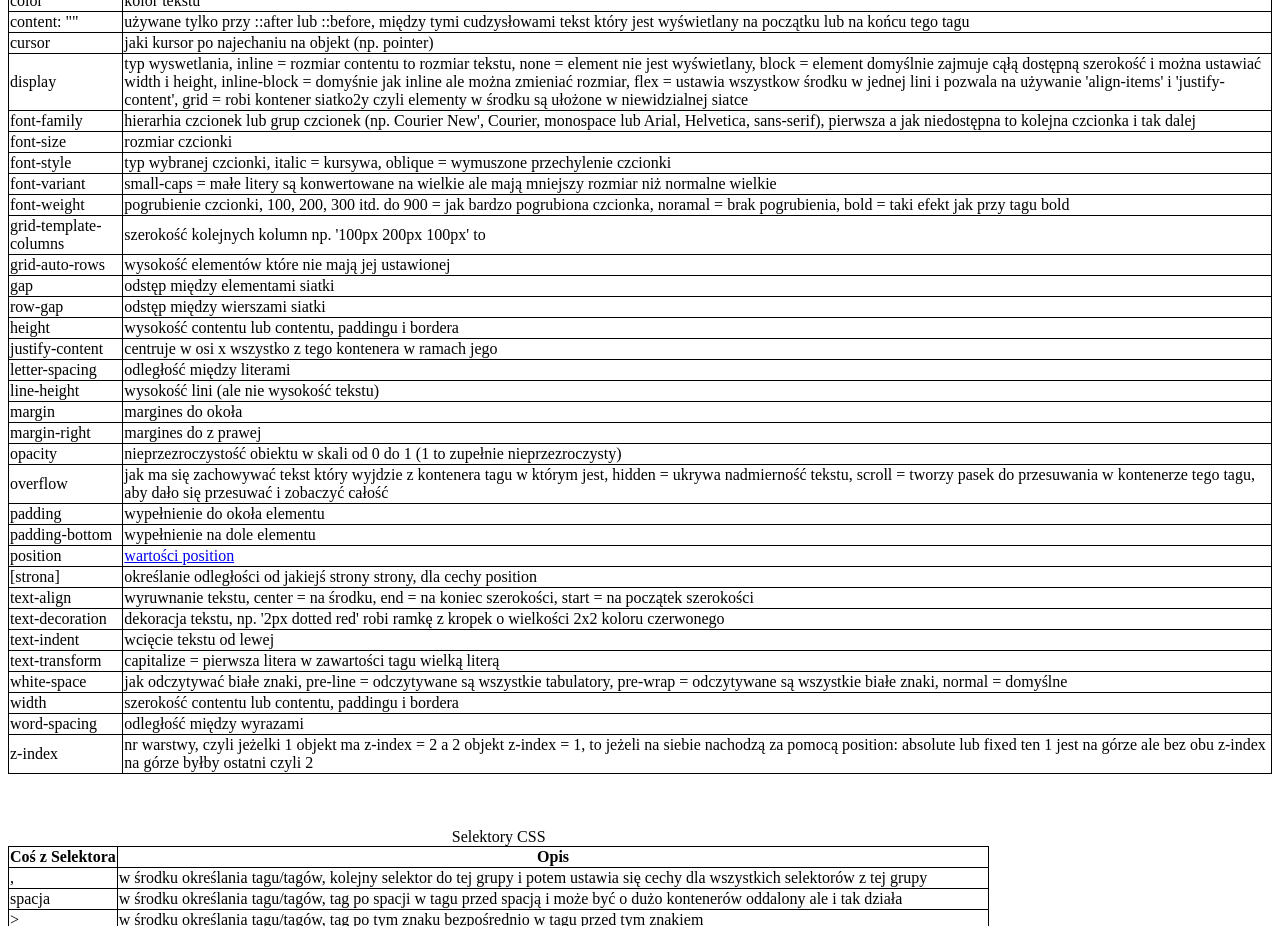
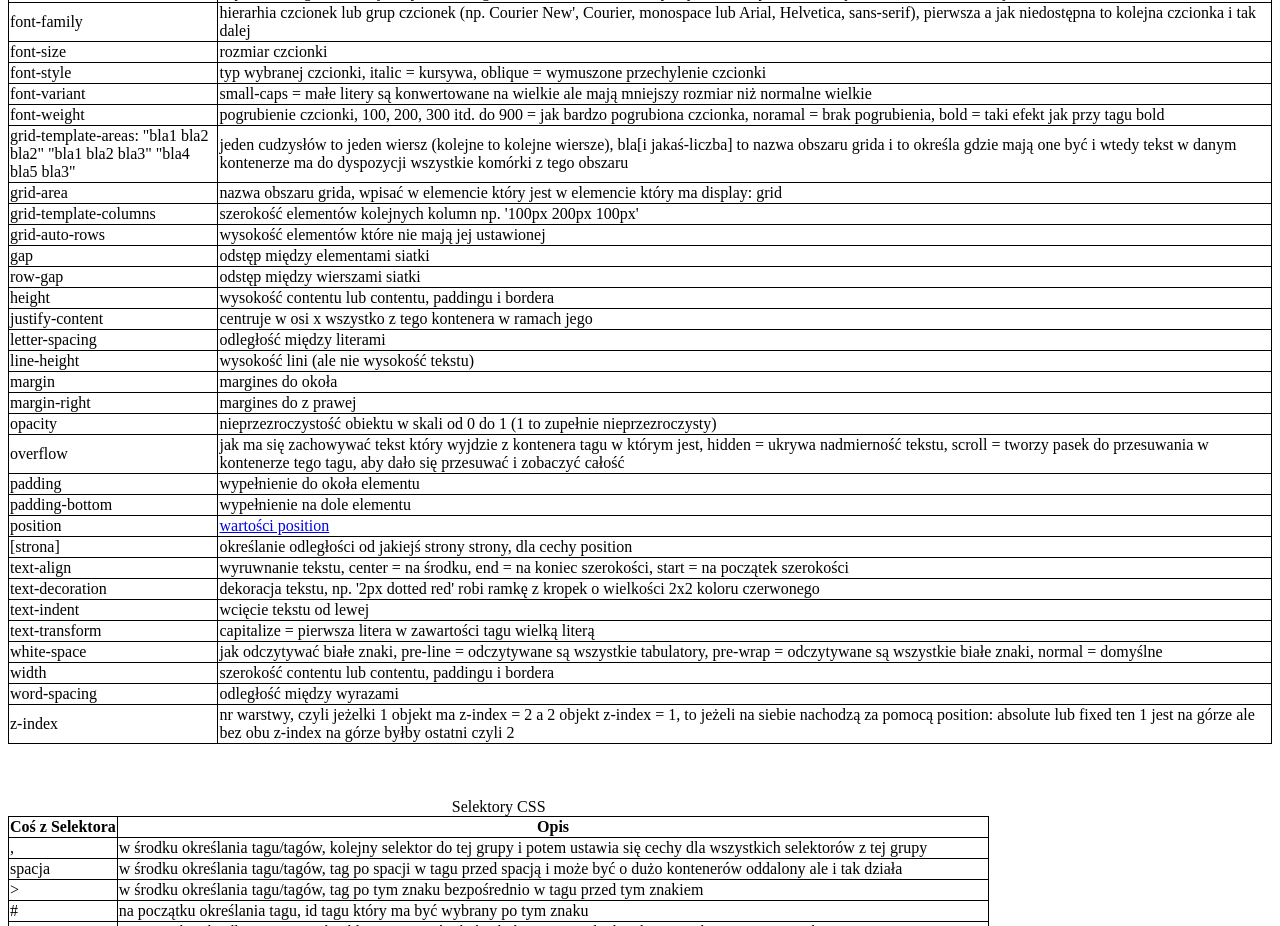
Before and after one commit to julianpiekos/rzeczy-z-html-i-css-nam-znane, a plain HTML site: page index.html in a window 1280 px wide. Shown: the part 2618-3544 px from the top of the page. Drawn offline with Linux system fonts and the light colour scheme.

Commit message:
Update index.html

```diff
--- a/index.html
+++ b/index.html
@@ -521,8 +521,16 @@
         <td>pogrubienie czcionki, 100, 200, 300 itd. do 900 = jak bardzo pogrubiona czcionka, noramal = brak pogrubienia, bold = taki efekt jak przy tagu bold</td>
       </tr>
       <tr>
+        <td>grid-template-areas: "bla1 bla2 bla2" "bla1 bla2 bla3" "bla4 bla5 bla3"</td>
+        <td>jeden cudzysłów to jeden wiersz (kolejne to kolejne wiersze), bla[i jakaś-liczba] to nazwa obszaru grida i to określa gdzie mają one być i wtedy tekst w danym kontenerze ma do dyspozycji wszystkie komórki z tego obszaru</td>
+      </tr>
+      <tr>
+        <td>grid-area</td>
+        <td>nazwa obszaru grida, wpisać w elemencie który jest w elemencie który ma display: grid</td>
+      </tr>
+      <tr>
         <td>grid-template-columns</td>
-        <td>szerokość kolejnych kolumn np. '100px 200px 100px' to</td>
+        <td>szerokość elementów kolejnych kolumn np. '100px 200px 100px'</td>
       </tr>
       <tr>
         <td>grid-auto-rows</td>
```
